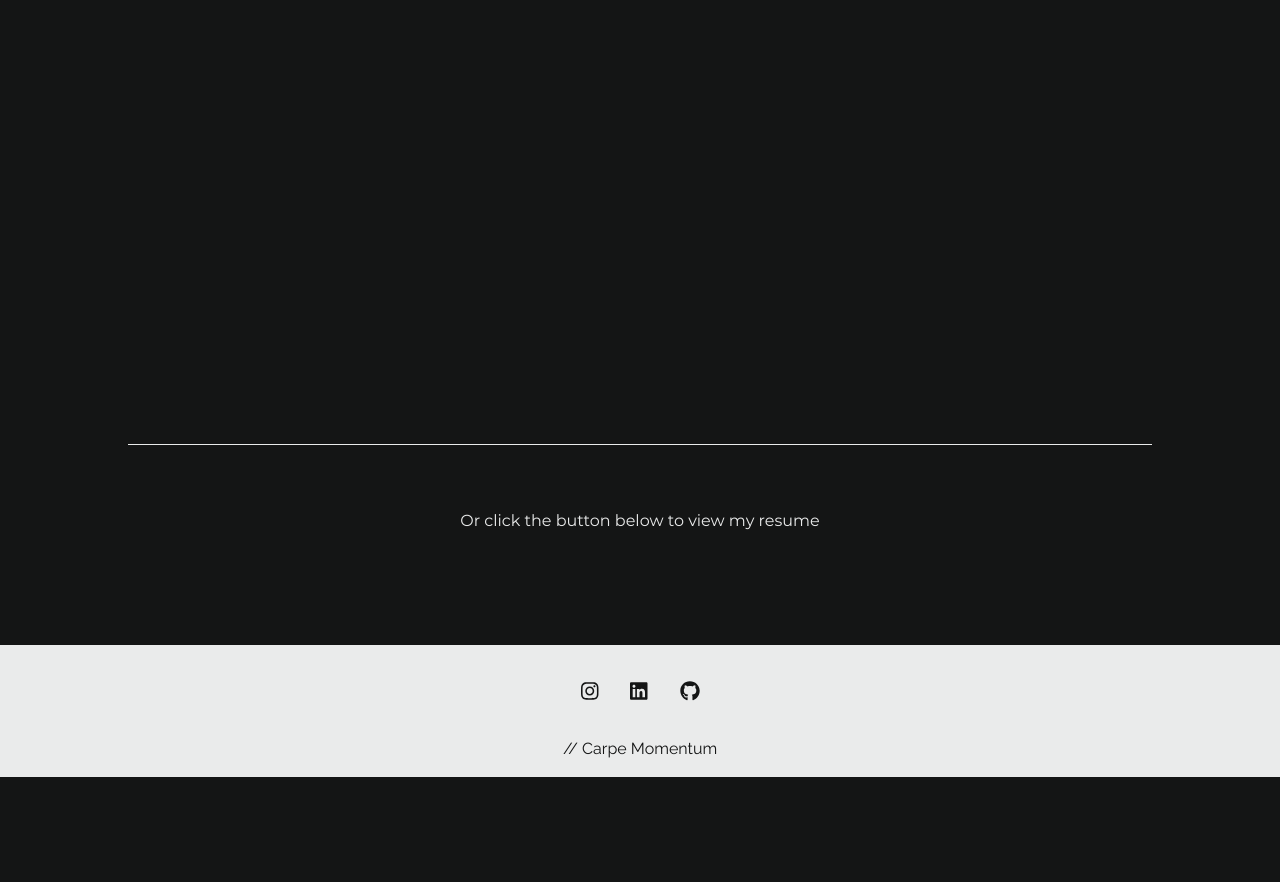
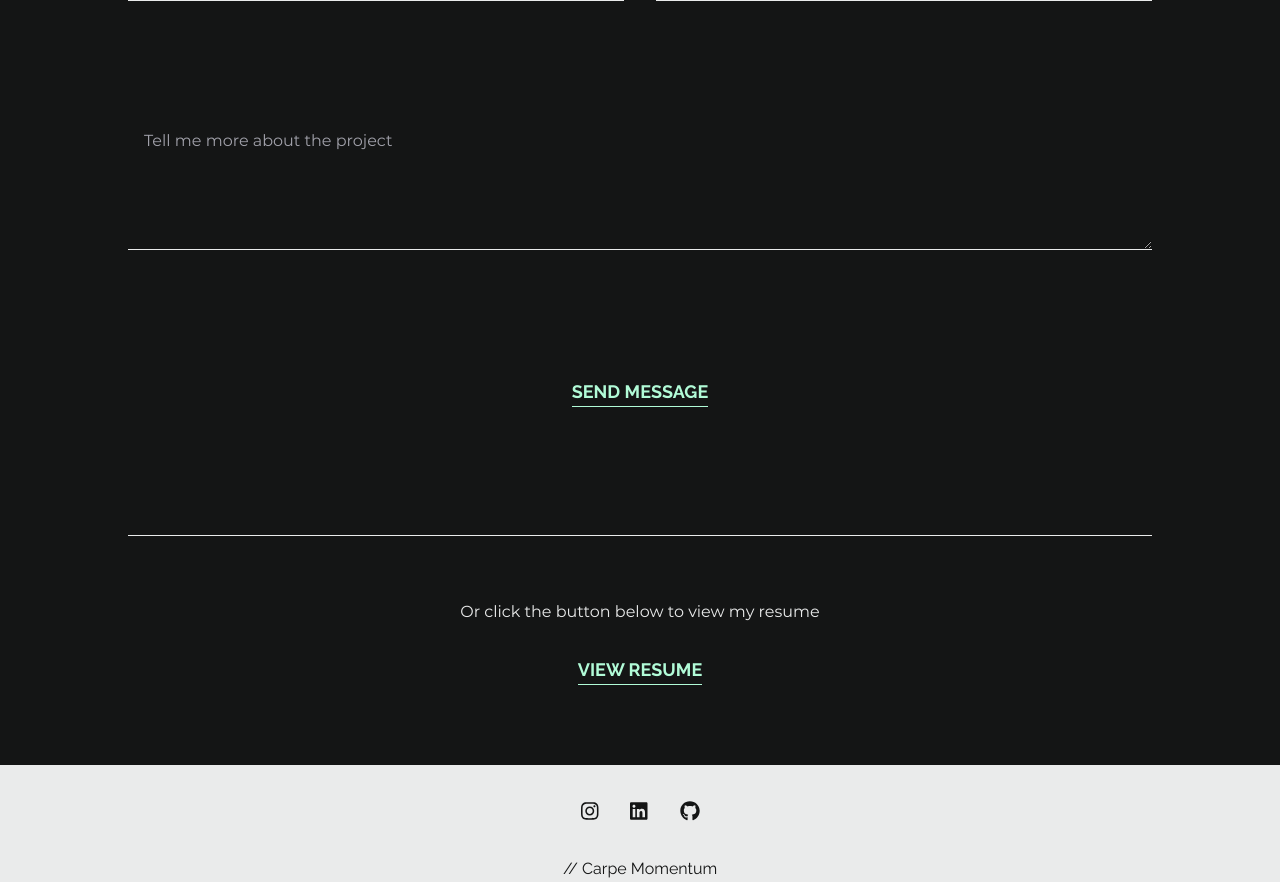
Before and after one commit to yogaajie2/porto, a Nuxt app: page /contact in a window 1280 px wide. Shown: the part 1160-2042 px from the top of the page. Before the commit the page ends 1937 px from the top, so only its background shows below. Built offline with nearby package versions, Linux system fonts and the light colour scheme.

Commit message:
components(IntersectionObserverTarget): Implement new IntersectionObserverTarget component on various components

```diff
--- a/pages/contact.vue
+++ b/pages/contact.vue
@@ -26,6 +26,11 @@
         action=""
         class="mb-20 space-y-16 lg:mb-32 lg:space-y-32"
       >
+        <IntersectionObserverTarget
+          :threshold="1"
+          class="grid h-59 gap-y-8 md:grid-cols-2 md:gap-x-8 md:gap-y-16 lg:gap-y-32"
+          @on-intersecting="handleIntersectingForm"
+        >
           <FadeIn @after-enter="isInputEmailShown = true">
             <input
               v-if="isInputNameShown"
@@ -67,6 +72,7 @@
               class="h-31"
             />
           </FadeIn>
+        </IntersectionObserverTarget>
 
         <SlideRight>
           <button
@@ -86,6 +92,10 @@
 
       <p class="border-t mb-16 pt-4 md:pt-8 md:text-center lg:mb-8 lg:pt-16">Or click the button below to view my resume</p>
 
+      <IntersectionObserverTarget
+        :threshold="1"
+        @on-intersecting="handleIntersectingViewResume"
+      >
         <a
           href="https://drive.google.com/file/d/1-EPmr6BzppChbAd5sWvxVvJS6tR8ZymV/view?usp=sharing"
           target="_blank"
@@ -101,6 +111,7 @@
             </button>
           </SlideRight>
         </a>
+      </IntersectionObserverTarget>
     </section>
   </main>
 </template>
@@ -128,7 +139,21 @@ export default {
       this.$el.querySelector('#contactForm').scrollIntoView({
         behavior: 'smooth'
       });
-    }
+    },
+
+    handleIntersectingForm(entry, unobserve) {
+      if (entry.isIntersecting) {
+        this.isInputNameShown = true;
+        unobserve();
+      }
+    },
+
+    handleIntersectingViewResume(entry, unobserve) {
+      if (entry.isIntersecting) {
+        this.isViewResumeButtonShown = true;
+        unobserve();
+      }
+    },
   }
 }
 </script>
```
